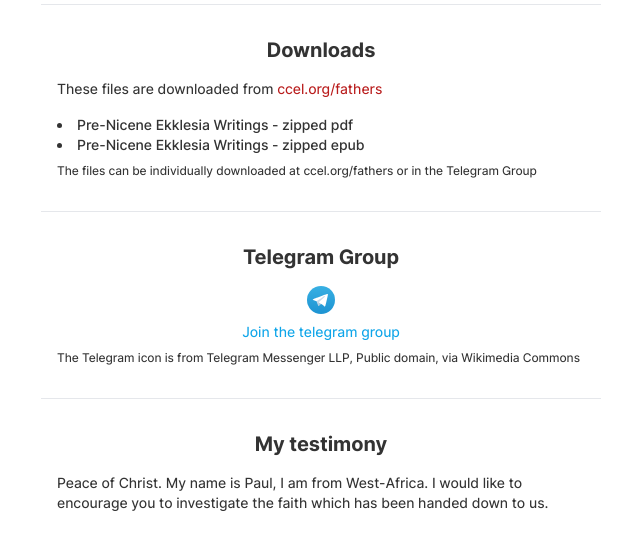
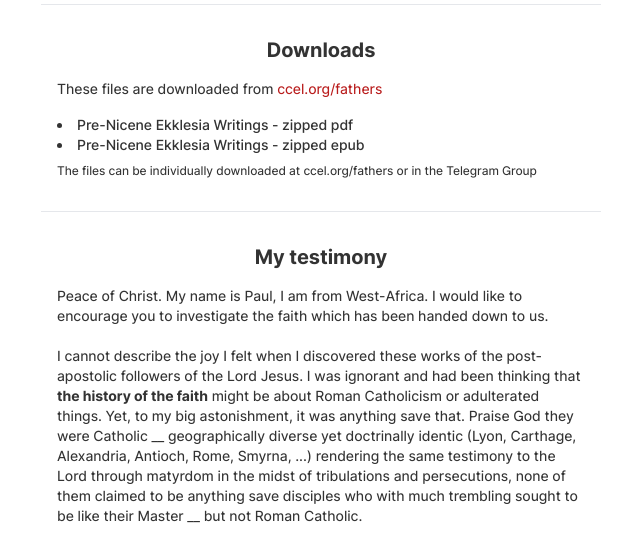
Before and after one commit to pkabore/pnew, a website: page index.html in a window 1280 px wide. Shown: the part 188-724 px from the top of the page, without its empty margins (319-959 px from the left). Drawn offline with Linux system fonts and the light colour scheme.

Commit message:
deletion of Telegram Group and testimony editing

```diff
--- a/index.html
+++ b/index.html
@@ -60,66 +60,6 @@
             </div>
             <div
                 class="mx-auto w-full border-t p-4"
-                id="telegram-group"
-            >
-                <h2 class="py-4 text-center font-bold">Telegram Group</h2>
-                <a
-                    href="https://t.me/preniceneekklesiawritings"
-                    class="block text-center"
-                    target="_blank"
-                >
-                    <svg
-                        class="mx-auto mb-2 block h-7 w-7"
-                        xmlns="http://www.w3.org/2000/svg"
-                        xmlns:xlink="http://www.w3.org/1999/xlink"
-                        viewBox="0 0 240 240"
-                    >
-                        <defs>
-                            <linearGradient
-                                id="linear-gradient"
-                                x1="120"
-                                y1="240"
-                                x2="120"
-                                gradientUnits="userSpaceOnUse"
-                            >
-                                <stop offset="0" stop-color="#1d93d2" />
-                                <stop offset="1" stop-color="#38b0e3" />
-                            </linearGradient>
-                        </defs>
-                        <title>Telegram_logo</title>
-                        <circle
-                            cx="120"
-                            cy="120"
-                            r="120"
-                            fill="url(#linear-gradient)"
-                        />
-                        <path
-                            d="M81.229,128.772l14.237,39.406s1.78,3.687,3.686,3.687,30.255-29.492,30.255-29.492l31.525-60.89L81.737,118.6Z"
-                            fill="#c8daea"
-                        />
-                        <path
-                            d="M100.106,138.878l-2.733,29.046s-1.144,8.9,7.754,0,17.415-15.763,17.415-15.763"
-                            fill="#a9c6d8"
-                        />
-                        <path
-                            d="M81.486,130.178,52.2,120.636s-3.5-1.42-2.373-4.64c.232-.664.7-1.229,2.1-2.2,6.489-4.523,120.106-45.36,120.106-45.36s3.208-1.081,5.1-.362a2.766,2.766,0,0,1,1.885,2.055,9.357,9.357,0,0,1,.254,2.585c-.009.752-.1,1.449-.169,2.542-.692,11.165-21.4,94.493-21.4,94.493s-1.239,4.876-5.678,5.043A8.13,8.13,0,0,1,146.1,172.5c-8.711-7.493-38.819-27.727-45.472-32.177a1.27,1.27,0,0,1-.546-.9c-.093-.469.417-1.05.417-1.05s52.426-46.6,53.821-51.492c.108-.379-.3-.566-.848-.4-3.482,1.281-63.844,39.4-70.506,43.607A3.21,3.21,0,0,1,81.486,130.178Z"
-                            fill="#fff"
-                        />
-                    </svg>
-                    <span class="text-sky-500">Join the telegram group</span>
-                </a>
-                <p class="text-xs mt-2">
-                    The Telegram icon is from Telegram Messenger LLP, Public domain,
-                    <a
-                        target="_blank"
-                        href="https://commons.wikimedia.org/wiki/File:Telegram_logo.svg"
-                        >via Wikimedia Commons</a
-                    >
-                </p>
-            </div>
-
-            <div
-                class="mx-auto w-full border-t p-4"
                 id="a-testimony"
             >
                 <h2 class="py-4 text-center font-bold">My testimony</h2>
@@ -128,23 +68,22 @@
                 </p>
 
                 <p>
-                    I could not describe the joy I felt when I discovered these
+                    I cannot describe the joy I felt when I discovered these
                     works of the post-apostolic followers of the Lord Jesus. I
-                    was ignorant and had been thinking that the history of the faith
-                    might be about Roman Catholicism or adulterated things, yet, to
-                    my astonishment it was anything save that. Praise God they
-                    were Catholic __geographically diverse yet doctrinally identic (Lyon, Carthage, Alexandria, Antioch, Rome, Smyrna, ...) rendering the same testimony to the Lord through matyrdom in the midst of tribulations and persecutions, none of them claimed
+                    was ignorant and had been thinking that <strong>the history of the faith</strong>
+                    might be about Roman Catholicism or adulterated things. Yet, to
+                    my big astonishment, it was anything save that. Praise God they
+                    were Catholic __ geographically diverse yet doctrinally identic (Lyon, Carthage, Alexandria, Antioch, Rome, Smyrna, ...) rendering the same testimony to the Lord through matyrdom in the midst of tribulations and persecutions, none of them claimed
                     to be anything save disciples who with much trembling sought to
-                    be like their Master__ not Roman Catholic. <br><br> I thank God for
-                    the privilege of being able to have in my possession these works of those who have been
+                    be like their Master __ but not Roman Catholic. <br><br> I thank God for
+                    the grace of being able to have in our possession these works of those who have been
                     successors, nay co-workers with the very apostles of the
                     Lord Jesus, so be able to discover their love for the Word of God even
                     Christ, for all the saints as their apostles praised in the Scriptures, their
                     testimonies, their passion, their implemention of the
                     commandments of the Lord, their dealings with the world,
-                    with the heathens, with the philosophers, with the heretics,
-                    ..., their matyrdoms, their love for each other, ... May the
-                    Lord Jesus grant renewal, and His love to all believers
+                    with the heathens, with the philosophers, with the heretics, their matyrdoms, their love for each other, etc. May the
+                    Lord Jesus grant renewal and His love to all believers
                     everywhere!
                 </p>
             </div>
@@ -152,7 +91,7 @@
         <footer class="border-t">
             <div class="p-4 text-center">
                 <p>Contact: pkabore@tutanota.com</p>
-                <p class="mt-2 text-xs"><a target="_blank" href="https://github.com/pkabore/pnew.git">This website's source code is published under GNU GPLv3 licence on Github</a></p>
+                <p class="mt-1 text-xs"><a target="_blank" href="https://github.com/pkabore/pnew.git">This website's source code is published under GNU GPLv3 licence on Github</a></p>
             </div>
         </footer>
     </body>
```
